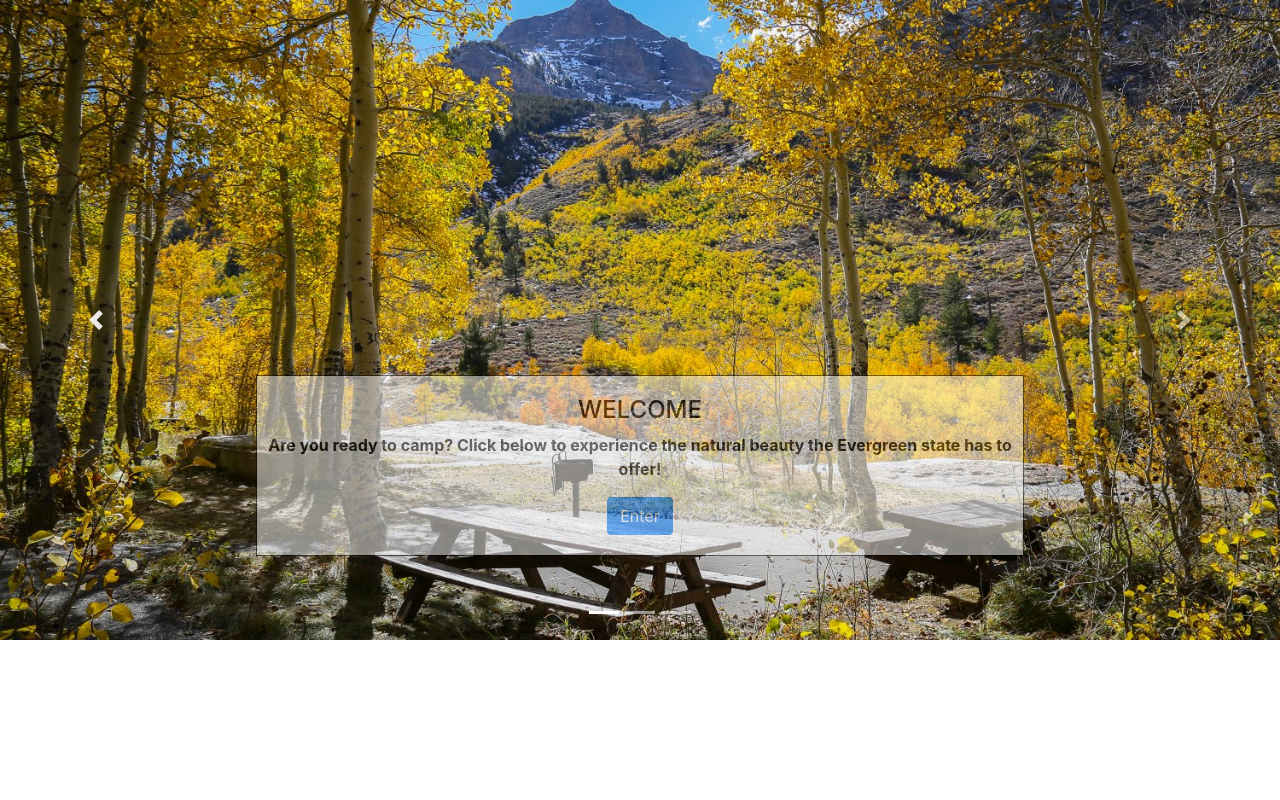
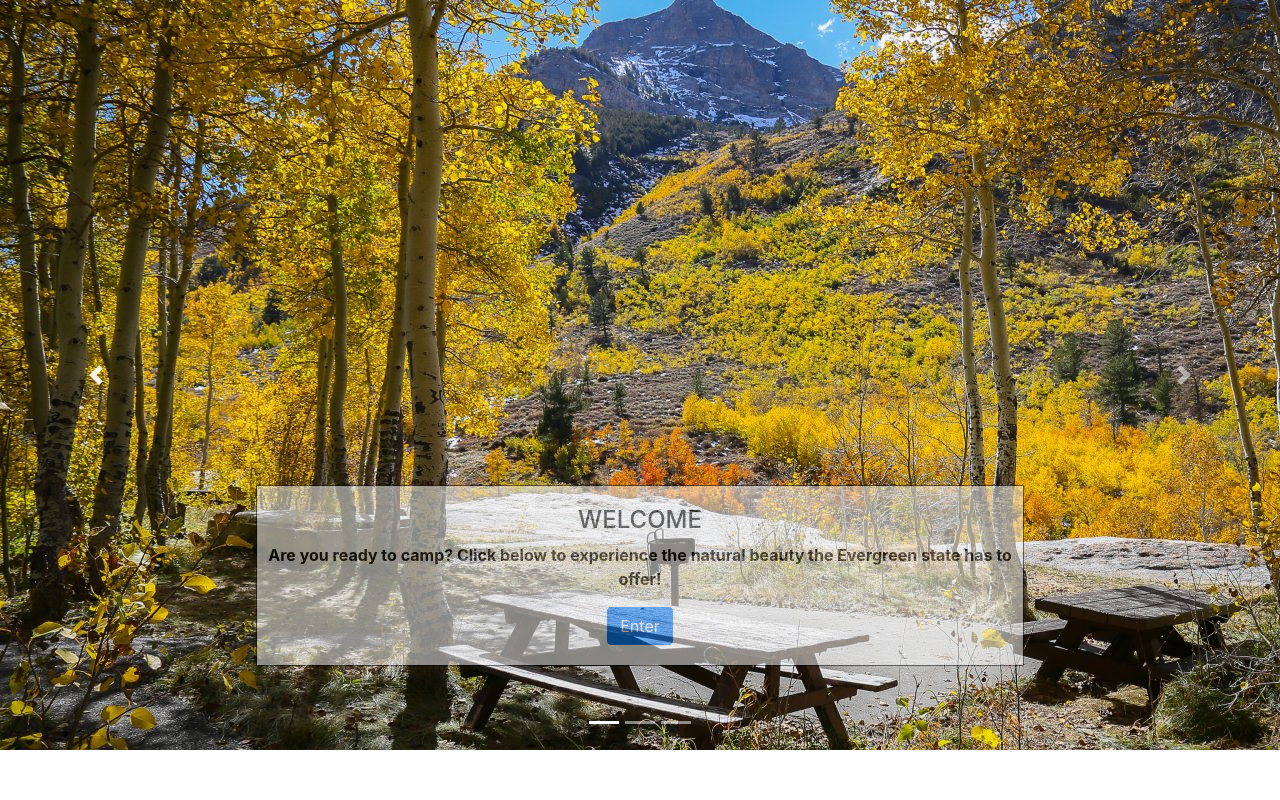
Before and after one commit to adeodato01/campfriends, a Django app: page / in a window 1280 px wide. Run offline with Django 3.2, Linux system fonts and the light colour scheme; parts of the project's set-up code (start-up, migrations or seed data) failed here and were passed over; some libraries are stand-ins or nearby versions.

Commit message:
commit to reflect index changes

```diff
--- a/apps/login/templates/login/index.html
+++ b/apps/login/templates/login/index.html
@@ -29,13 +29,6 @@ div.welcomebox {
     opacity: 0.8;
     filter: alpha(opacity=100); /* For IE8 and earlier */
 
-
-}
-.carousel-item active{
-    overflow: hidden;
-}
-.carousel-item {
-    overflow: hidden;
 }
 </style>
 <body>
@@ -48,7 +41,7 @@ div.welcomebox {
         </ol>
         <div class="carousel-inner">
             <div class="carousel-item active">
-                <img class="w-100 img-fluid" src="{% static '/login/css/images/camp1.jpg' %}" alt="First slide">
+                <img class="img-responsive" src="{% static '/login/css/images/camp1.jpg' %}" alt="First slide">
                 <div class="carousel-caption d-none d-md-block welcomebox">
                     <h4>WELCOME</h4>
                     <p>Are you ready to camp? Click below to experience the natural beauty the Evergreen state has to offer!</p>
@@ -56,10 +49,10 @@ div.welcomebox {
                 </div>
             </div>
             <div class="carousel-item">
-                <img class="w-100 img-fluid" src="{% static '/login/css/images/camp2.jpg' %}"  alt="Second slide">
+                <img class="img-responsive" src="{% static '/login/css/images/camp2.jpg' %}"  alt="Second slide">
             </div>
             <div class="carousel-item">
-                <img class="w-100 img-fluid" src="{% static '/login/css/images/camp3.jpg' %}" alt="Third slide">
+                <img class="img-responsive" src="{% static '/login/css/images/camp3.jpg' %}" alt="Third slide">
             </div>
         </div>
         <a class="carousel-control-prev" href="#carouselExampleIndicators" role="button" data-slide="prev">
```
